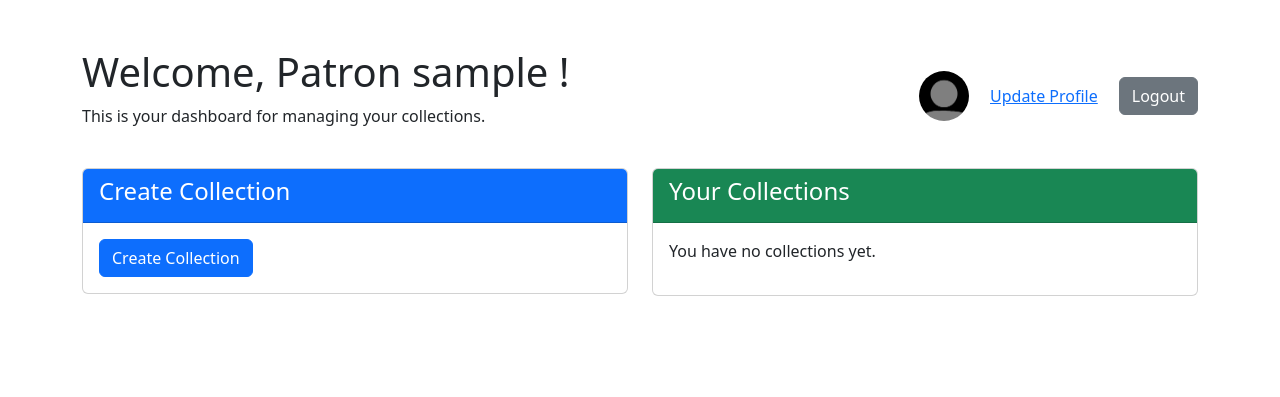
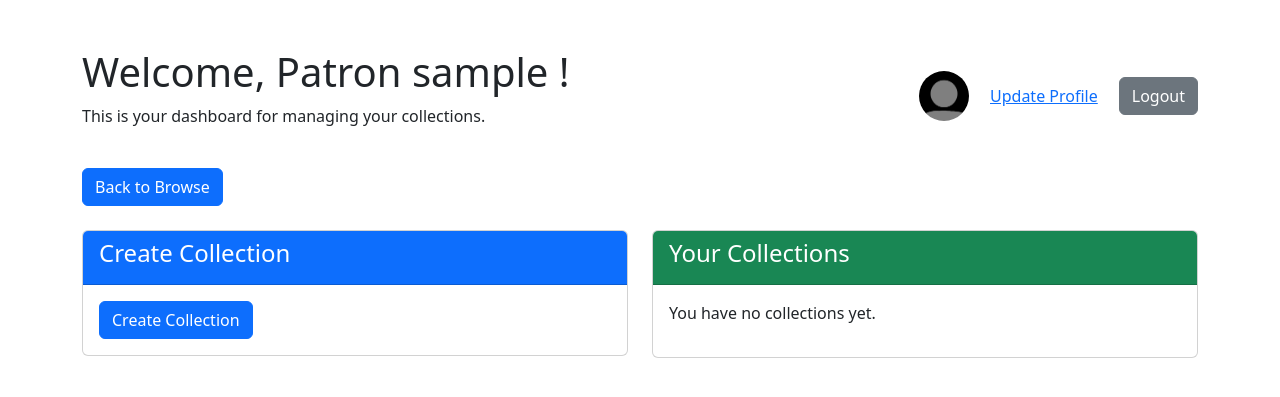
Before and after one commit to samapolinsky/clothing-lending, a Django app: page /lending/patron/page/ in a window 1280 px wide. Shown: the top 397 px of the page. Run offline with Django 5.2, Linux system fonts and the light colour scheme; the visitor is signed in with stand-in values (Sample User, id 1); data that the repository does not hold is empty; parts of the project's set-up code (start-up, migrations or seed data) failed here and were passed over; some libraries are stand-ins or nearby versions.

Commit message:
readded back to browse button

```diff
--- a/clothing_lending/templates/patron/page.html
+++ b/clothing_lending/templates/patron/page.html
@@ -39,6 +39,10 @@
                         <a href="{% url 'logout' %}" class="btn btn-secondary">Logout</a>
                     </div>
                 </div>
+            </div>
+
+            <div class="mb-4">
+                <a href="{% url 'browse' %}" class="btn btn-primary">Back to Browse</a>
             </div>
 
             {% if messages %}
```
